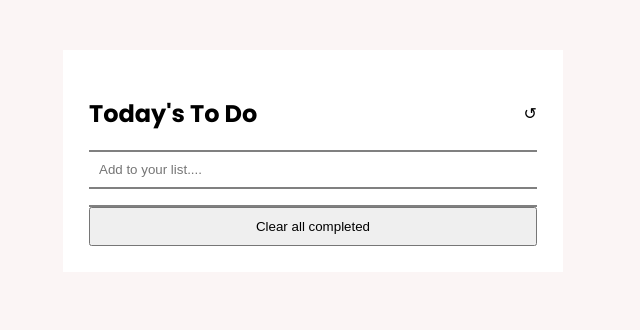
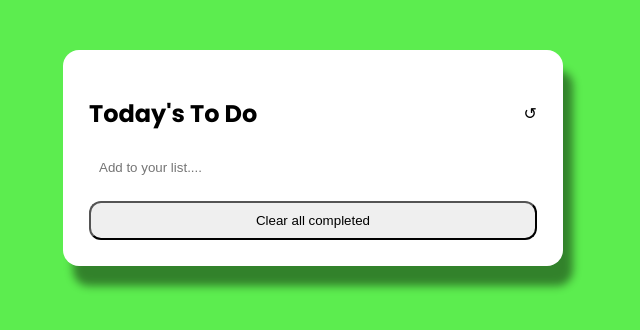
Before and after one commit to Gedewon/Todo, a website built with webpack: page src/index.html in a window 1280 px wide. Shown: the whole page, without its empty margins (327-967 px from the left). Built offline with nearby package versions, Linux system fonts and the light colour scheme.

Commit message:
a little touch

```diff
--- a/src/style.css
+++ b/src/style.css
@@ -1,7 +1,7 @@
 @import url("https://fonts.googleapis.com/css2?family=Poppins:wght@400;700&display=swap");
 
 body {
-  background-color: #fbf5f5;
+  background-color: #5ced4f;
   font-family: Poppins, sans-serif;
   margin: 0;
   padding: 0;
@@ -17,6 +17,8 @@ section {
   text-align: left;
   background-color: #fff;
   padding: 2%;
+  border-radius: 16px;
+  box-shadow: 10px 20px 8px rgb(0 0 0 / 45%);
 }
 
 #head-list {
@@ -46,12 +48,15 @@ li {
 
 div {
   width: 100%;
-  border-bottom: 2px solid gray;
+  margin: auto 50%;
+
+  /* border-bottom: 2px solid gray; */
 }
 
 button {
   width: 100%;
   padding: 10px;
+  border-radius: 12px;
 }
 
 .move-delete {
@@ -67,6 +72,7 @@ button {
 
 .each-list {
   border: 0 none;
+  font-size: 22px;
 }
 
 .refresh {
```
Also changed, not shown: dist/main.js, 1 other file.
